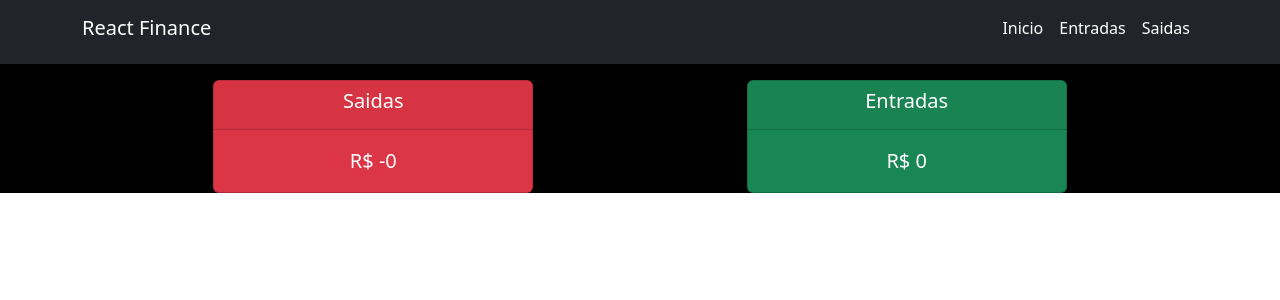
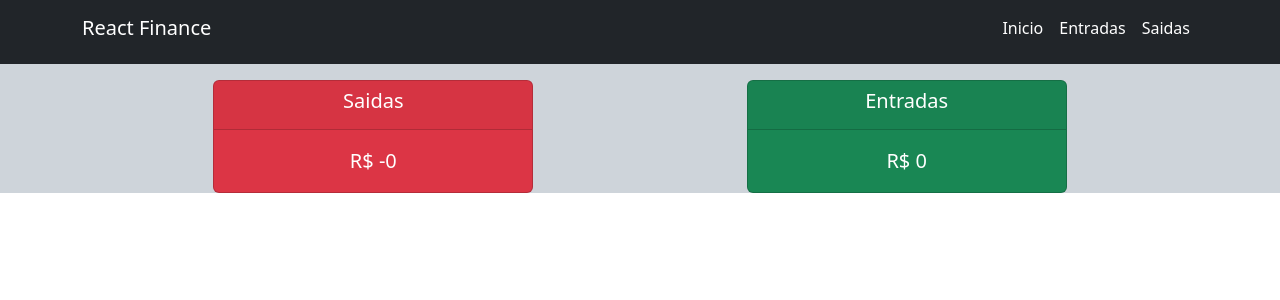
Before and after one commit to joaov1ct0r/react-finance, a React (Vite) app: page / in a window 1280 px wide. Shown: the top 300 px of the page. Built offline with nearby package versions, Linux system fonts and the light colour scheme.

Commit message:
feat: bg definido

```diff
--- a/src/App.tsx
+++ b/src/App.tsx
@@ -16,7 +16,7 @@ function App() {
   const { errors } = States();
 
   return (
-    <div className="bg-black">
+    <div className="bg-dark-subtle">
       <Header links={["Inicio", "Entradas", "Saidas"]} />
       {errors.date && <Errors message={errors.date.message} />}
       {errors.value && <Errors message={errors.value.message} />}
```
